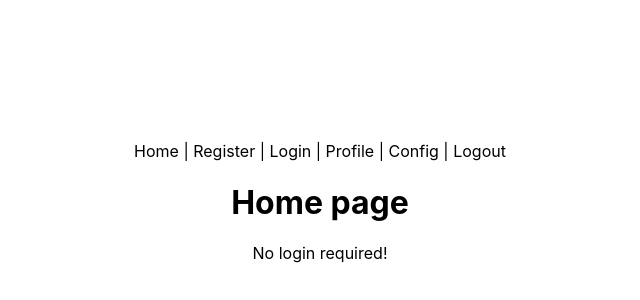
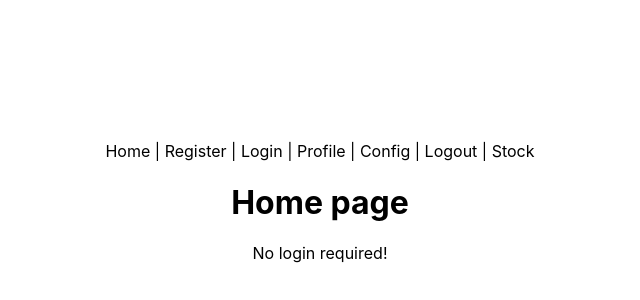
Before and after one commit to Naruedom-P/MiniProject_DCW, a Next.js app in the folder frontend/: page / in a window 1280 px wide. Shown: the part 198-498 px from the top of the page, without its empty margins (320-960 px from the left). Built offline with nearby package versions, Linux system fonts and the light colour scheme.

Commit message:
link_stock

```diff
--- a/frontend/components/navbar.js
+++ b/frontend/components/navbar.js
@@ -7,7 +7,8 @@ const Navbar = () => (
         <Link href="/login"><a> Login </a></Link> |
         <Link href="/profile"><a> Profile </a></Link> |
         <Link href="/getConfig"><a> Config </a></Link> |
-        <Link href="/logout"><a> Logout </a></Link>
+        <Link href="/logout"><a> Logout </a></Link> |
+        <Link href="/Stock"><a> Stock </a></Link>
     </div>
 )
 
```
